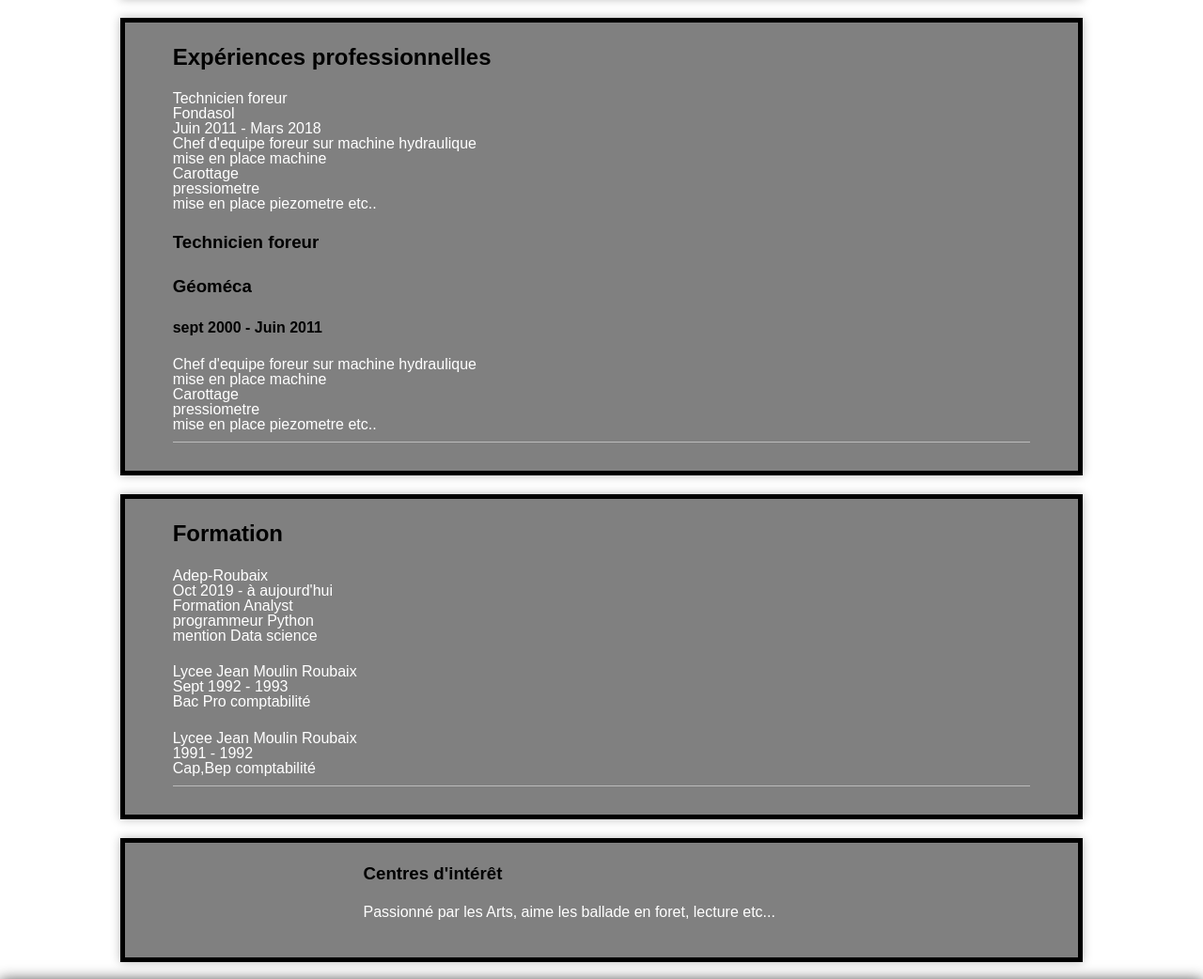
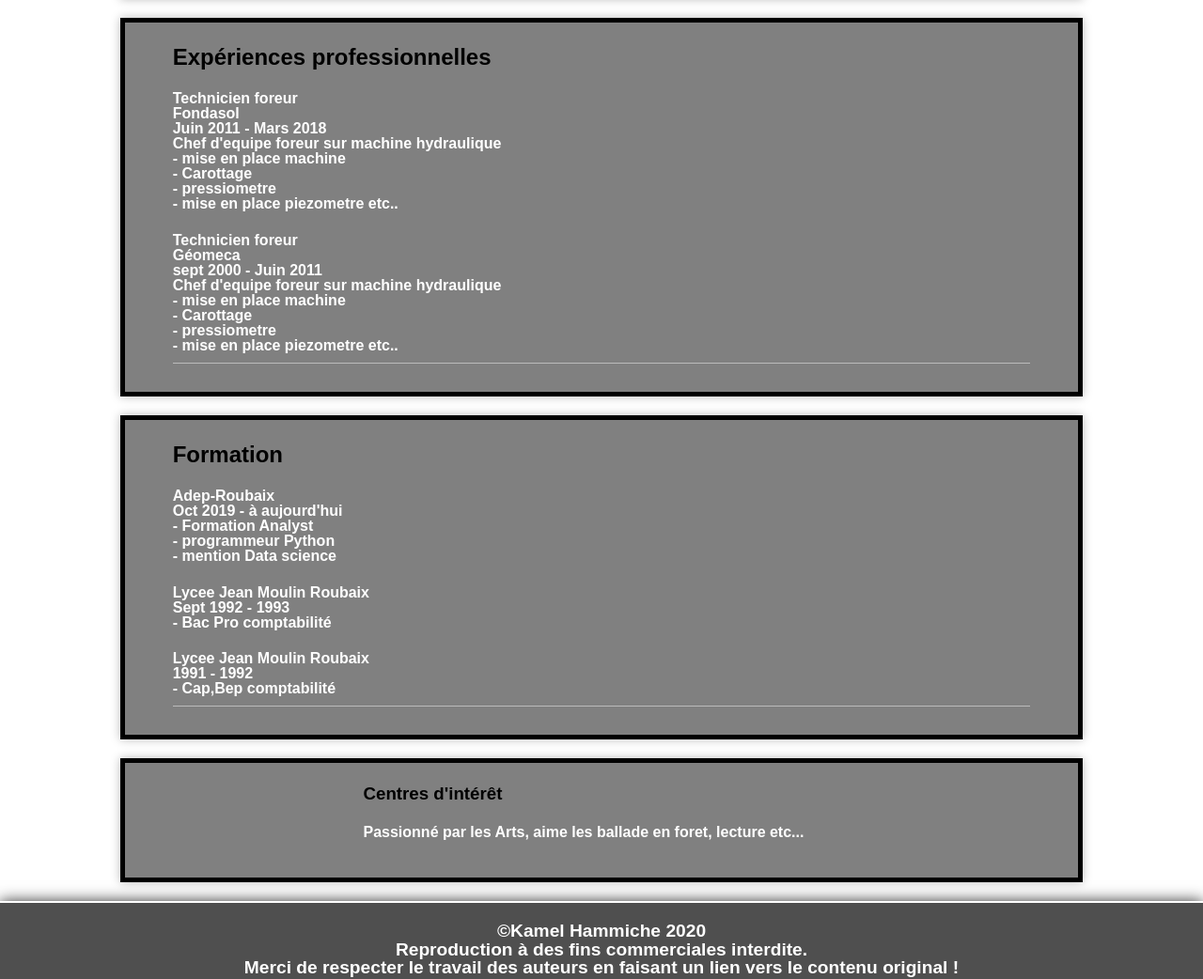
Before and after one commit to kamelh1972/cv, a plain HTML site: page index.html in a window 1280 px wide. Shown: the part 541-1583 px from the top of the page at 94% size. Drawn offline with nearby package versions, Linux system fonts and the light colour scheme.

Commit message:
add code

```diff
--- a/index.html
+++ b/index.html
@@ -68,25 +68,27 @@
 <section>
     <div class="exp">
       <h2>Expériences professionnelles</h2>
-      <p>Technicien foreur</p>
+      <p><strong>Technicien foreur<strong></p>
       <p>Fondasol</p>
       <p>Juin 2011 - Mars 2018</p>
     <ul>
       <li>Chef d'equipe foreur sur machine hydraulique</li>
-      <li>mise en place machine</li>
-      <li>Carottage</li>
-      <li>pressiometre</li>
-      <li>mise en place piezometre etc..</li>
+      <li>- mise en place machine</li>
+      <li>- Carottage</li>
+      <li>- pressiometre</li>
+      <li>- mise en place piezometre etc..</li>
+      <br>
     </ul>
-      <h3>Technicien foreur</h3>
-      <h3>Géoméca</h3>
-      <h4>sept 2000 - Juin 2011</h4>
+      <p><strong>Technicien foreur</strong></p>
+      <p>Géomeca</p>
+      <p>sept 2000 - Juin 2011</p>
+
     <ul>
       <li>Chef d'equipe foreur sur machine hydraulique</li>
-      <li>mise en place machine</LI>
-      <li>Carottage</li>
-      <li>pressiometre</li>
-      <li>mise en place piezometre etc..</li>
+      <li>- mise en place machine</LI>
+      <li>- Carottage</li>
+      <li>- pressiometre</li>
+      <li>- mise en place piezometre etc..</li>
     </ul>
     </div>
 </section>
@@ -96,21 +98,21 @@
       <p>Adep-Roubaix</p>
       <p>Oct 2019  - à aujourd'hui</p>
     <ul>
-      <li>Formation Analyst</li>
-      <li>programmeur Python</li>
-      <li>mention Data science</li>
+      <li>- Formation Analyst</li>
+      <li>- programmeur Python</li>
+      <li>- mention Data science</li>
       <br>
     </ul>
       <p>Lycee Jean Moulin Roubaix</p>
       <p>Sept 1992 - 1993</p>
     <ul>
-      <li>Bac Pro comptabilité</li>
+      <li>- Bac Pro comptabilité</li>
       <br>
     </ul>
       <p>Lycee Jean Moulin Roubaix</p>
       <p>1991 - 1992</p>
     <ul>
-      <li>Cap,Bep comptabilité</li>
+      <li>- Cap,Bep comptabilité</li>
     </ul>
     </div>
 </section>
```
